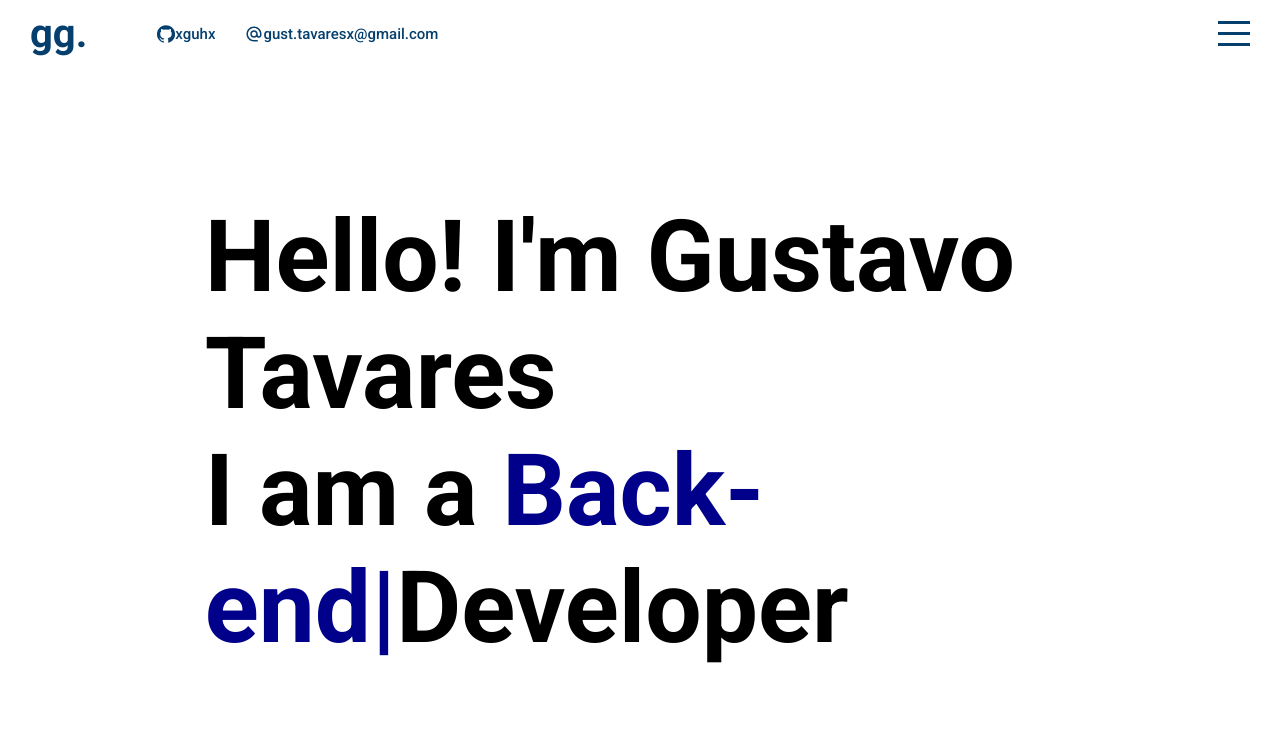
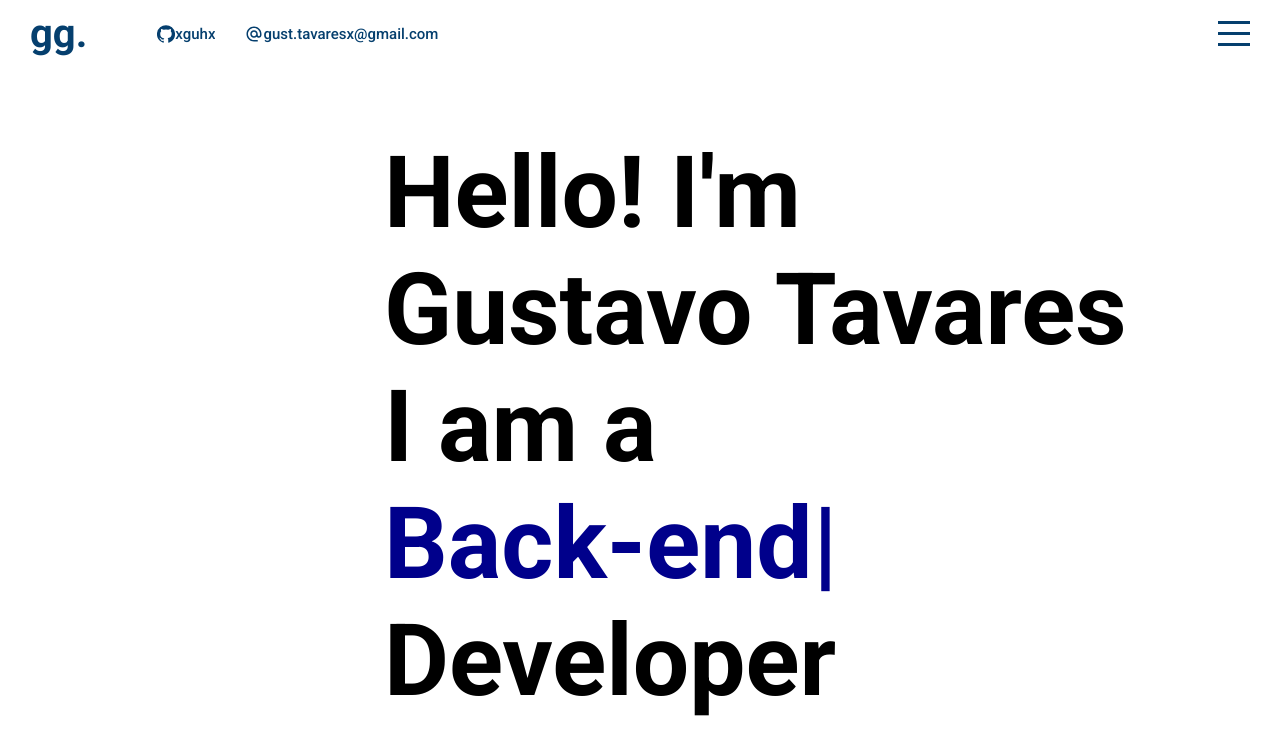
Before and after one commit to xguhx/React-Portfolio, a React (Create React App) app: page / in a window 1280 px wide. Shown: the top 754 px of the page. Built offline with nearby package versions, Linux system fonts and the light colour scheme.

Commit message:
Fixing Intro

```diff
--- a/src/components/intro/Intro.jsx
+++ b/src/components/intro/Intro.jsx
@@ -5,7 +5,6 @@ import { ArrowDownward } from "@material-ui/icons";
 import { useEffect, useRef, useState } from "react";
 
 export const Intro = () => {
-  const [mobile, setMobile] = useState(false);
   const text = useRef();
   useEffect(() => {
     init(text.current, {
@@ -16,43 +15,17 @@ export const Intro = () => {
     });
   }, []);
 
-  const handleResize = () => {
-    if (window.innerWidth < 768) {
-      setMobile(true);
-    } else {
-      setMobile(false);
-    }
-  };
-  // create an event listener
-  useEffect(() => {
-    window.addEventListener("resize", handleResize);
-  });
-
   return (
     <div className="intro" id="intro">
       <div className="left">
         <div className="wrapper">
-          {!mobile ? (
-            <>
-              <h2>Hello! I'm Gustavo Tavares</h2>
-              <h3>
-                I am a <span ref={text}></span>Developer{" "}
-              </h3>{" "}
-            </>
-          ) : (
-            <>
-              <h2>
-                Hello! I'm <br />
-                Gustavo Tavares
-              </h2>
-              <h3>
-                I am a <br />
-                <span ref={text}></span>
-                <br />
-                Developer{" "}
-              </h3>{" "}
-            </>
-          )}
+          <h2>Hello! I'm </h2>
+          <h2> Gustavo Tavares</h2>
+          <h3>
+            I am a <br />
+            <span ref={text}></span>
+          </h3>
+          <h3>Developer </h3>
         </div>
 
         <a href="#works">
--- a/src/components/intro/intro.scss
+++ b/src/components/intro/intro.scss
@@ -10,11 +10,12 @@
 
   .left {
     overflow: hidden;
-    margin-left: 16%;
-    margin-top: 10%;
+    margin-left: 30%;
+    margin-top: 5%;
 
     @include mobile {
       margin-top: 30%;
+      margin-left: 20%;
       word-wrap: break-word;
     }
 
```
Also changed, not shown: 1 other file (tests, documents, lock files or other folders).
